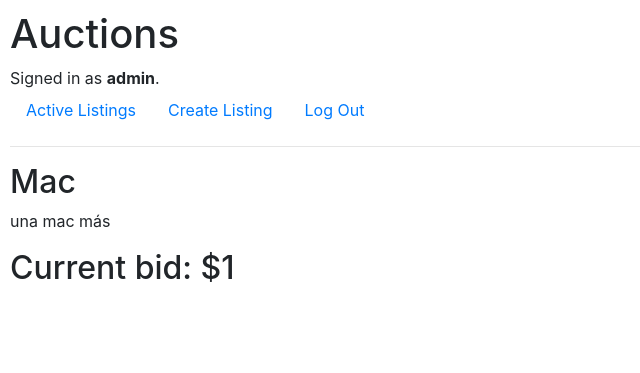
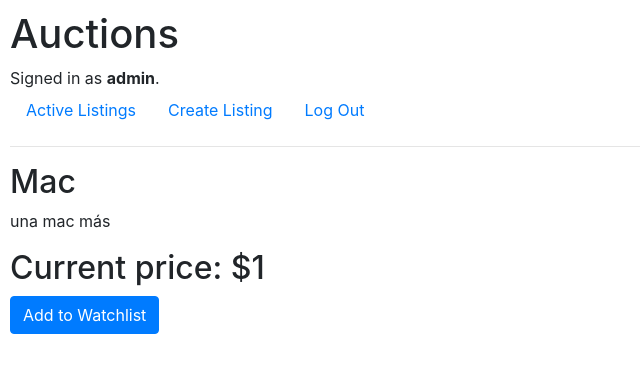
Before and after one commit to lugrao/cs50web-project2, a Django app: page /listing/2 in a window 1280 px wide. Shown: the top 373 px of the page, without its empty margins (0-640 px from the left). Run offline with Django 3.2, Linux system fonts and the light colour scheme; a user stored in the database is signed in; data comes from the database, SQL or seed files in the repository; both versions use the stored data as it was after the commit; some libraries are stand-ins or nearby versions.

Commit message:
lo dicho

```diff
--- a/auctions/admin.py
+++ b/auctions/admin.py
@@ -1,6 +1,6 @@
 from django.contrib import admin
 
-from .models import User, Bid, Comment, Listing, Category
+from .models import User, Bid, Comment, Listing, Category, Watchlist
 
 # Register your models here.
 
@@ -9,3 +9,4 @@ admin.site.register(Bid)
 admin.site.register(Comment)
 admin.site.register(Listing)
 admin.site.register(Category)
+admin.site.register(Watchlist)
--- a/auctions/static/auctions/styles.css
+++ b/auctions/static/auctions/styles.css
@@ -27,7 +27,6 @@ body {
   align-content: flex-end;
   justify-content: center;
   padding-left: 30px;
-
 }
 
 #active-listings .no-img {
--- a/auctions/templates/auctions/listing.html
+++ b/auctions/templates/auctions/listing.html
@@ -6,5 +6,23 @@
     {% if listing.image_url %}
         <img src="{{ listing.image_url }}" alt="{{ listing.title }}">
     {% endif %}
-    <h2>Current bid: ${{ current_bid }}</h2>
+    <h2>Current price: ${{ current_bid }}</h2>
+
+    {% if user.is_authenticated %}
+        {% if watchlisted %}
+            <form action="{% url 'remove_from_watchlist' %}" method="post">
+                {% csrf_token %}
+                <input type="hidden" name="page" value="listing">
+                <input type="hidden" name="remove-from-watchlist" value="{{ listing.id }}">
+                <input class="submit btn btn-primary" type="submit" value="Remove from Watchlist">
+            </form>
+        {% else %}
+            <form action="{% url 'add_to_watchlist' %}" method="post">
+                {% csrf_token %}
+                <input type="hidden" name="page" value="listing">
+                <input type="hidden" name="add-to-watchlist" value="{{ listing.id }}">
+                <input class="submit btn btn-primary" type="submit" value="Add to Watchlist">
+            </form>
+        {% endif %}
+    {% endif %}
 {% endblock %}
--- /dev/null
+++ b/auctions/templates/auctions/watchlist.html
@@ -0,0 +1,5 @@
+{% extends "auctions/layout.html" %}
+
+{% block body %}
+    TODO
+{% endblock %}
--- a/auctions/urls.py
+++ b/auctions/urls.py
@@ -8,5 +8,8 @@ urlpatterns = [
     path("logout", views.logout_view, name="logout"),
     path("register", views.register, name="register"),
     path("create-listing", views.create_listing, name="create_listing"),
-    path("listing/<str:id>", views.listing, name="listing")
+    path("listing/<str:id>", views.listing, name="listing"),
+    path("watchlist", views.watchlist, name="watchlist"),
+    path("add-to-watchlist", views.add_to_watchlist, name="add_to_watchlist"),
+    path("remove-from-watchlist", views.remove_from_watchlist, name="remove_from_watchlist")
 ]
--- a/auctions/views.py
+++ b/auctions/views.py
@@ -7,6 +7,7 @@ from django.shortcuts import render
 from django.urls import reverse
 from django.forms import ModelForm
 from django.db.models import Max
+from django.core.exceptions import ObjectDoesNotExist
 
 from .models import User, Category, Listing, Watchlist, Comment, Bid
 
@@ -20,10 +21,10 @@ class ListingForm(ModelForm):
 
 def index(request):
     listings = Listing.objects.exclude(active=False).all()
-    listing_items = []
+    active_listings = []
 
     for listing in listings:
-        item = {
+        active_listing = {
             "id": listing.id,
             "title": listing.title,
             "description": listing.description,
@@ -36,12 +37,12 @@ def index(request):
                 "bid_ammount__max"]
             # print(highest_bid)
             if highest_bid >= listing.starting_bid:
-                item["current_bid"] = highest_bid
+                active_listing["current_bid"] = highest_bid
 
-        listing_items.append(item)
+        active_listings.append(active_listing)
 
     return render(request, "auctions/index.html", {
-        "listing_items": listing_items
+        "active_listings": active_listings
     })
 
 
@@ -116,14 +117,75 @@ def create_listing(request):
 def listing(request, id):
     listing = Listing.objects.get(id=id)
     current_bid = listing.starting_bid
+    watchlisted = False
 
+    # Check if listing is in user's watchlist
+    if request.user.is_authenticated:
+        user = User.objects.get(id=request.user.id)
+        try:
+            for item in user.watchlist.values():
+                if item['listing_id'] == int(id):
+                    watchlisted = True
+                    break
+        except Watchlist.DoesNotExist:
+            watchlisted = False
+
+    # Get listing's highest bid
     if listing.bids.all():
         highest_bid = listing.bids.aggregate(Max("bid_ammount"))[
             "bid_ammount__max"]
         if highest_bid >= current_bid:
             current_bid = highest_bid
 
+    # if request.method == "POST":
+    #     try:
+    #         request.POST['add-to-watchlist']
+    #         user = User.objects.get(id=request.user.id)
+    #         listing = Listing.objects.get(id=id)
+    #         watchlist = Watchlist(user=user, listing=listing)
+    #         watchlist.save()
+    #         # return HttpResponseRedirect(reverse("watchlist"))
+    #         return HttpResponseRedirect(request.path_info)
+    #     except:
+    #         pass
+
+    #     try:
+    #         request.POST['remove-from-watchlist']
+    #         watchlist = Watchlist.objects.filter(
+    #             user_id=request.user.id, listing_id=id)
+    #         watchlist.delete()
+    #         # return HttpResponseRedirect(reverse("listings", kwargs={"id": id}))
+    #         return HttpResponseRedirect(request.path_info)
+    #     except:
+    #         pass
+
     return render(request, "auctions/listing.html", {
         "listing": listing,
-        "current_bid": current_bid
+        "current_bid": current_bid,
+        "watchlisted": watchlisted
     })
+
+
+def watchlist(request):
+    return render(request, "auctions/watchlist.html")
+
+
+def add_to_watchlist(request):
+    listing_id = request.POST['add-to-watchlist']
+    user = User.objects.get(id=request.user.id)
+    listing = Listing.objects.get(id=listing_id)
+    watchlist = Watchlist(user=user, listing=listing)
+    watchlist.save()
+    if request.POST["page"] == "listing":
+        return HttpResponseRedirect(reverse("listing", kwargs={"id": listing_id}))
+    return HttpResponseRedirect(reverse("watchlist"))
+
+
+def remove_from_watchlist(request):
+    listing_id = request.POST['remove-from-watchlist']
+    watchlist = Watchlist.objects.filter(
+        user_id=request.user.id, listing_id=listing_id)
+    watchlist.delete()
+    if request.POST["page"] == "listing":
+        return HttpResponseRedirect(reverse("listing", kwargs={"id": listing_id}))
+    return HttpResponseRedirect(reverse("watchlist"))
```
Also changed, not shown: auctions/templates/auctions/index.html (+8 -8 lines), db.sqlite3. Lines whose indentation alone changed are shown as unchanged.
